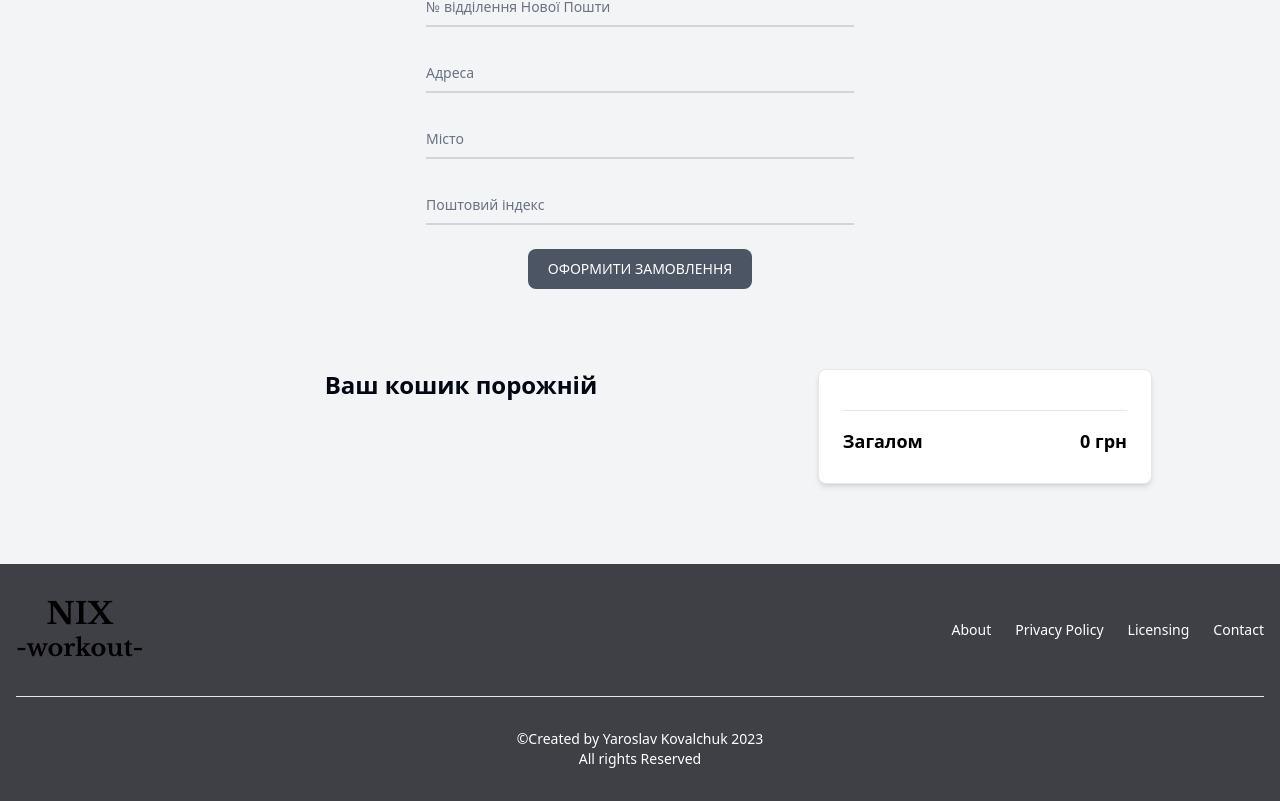
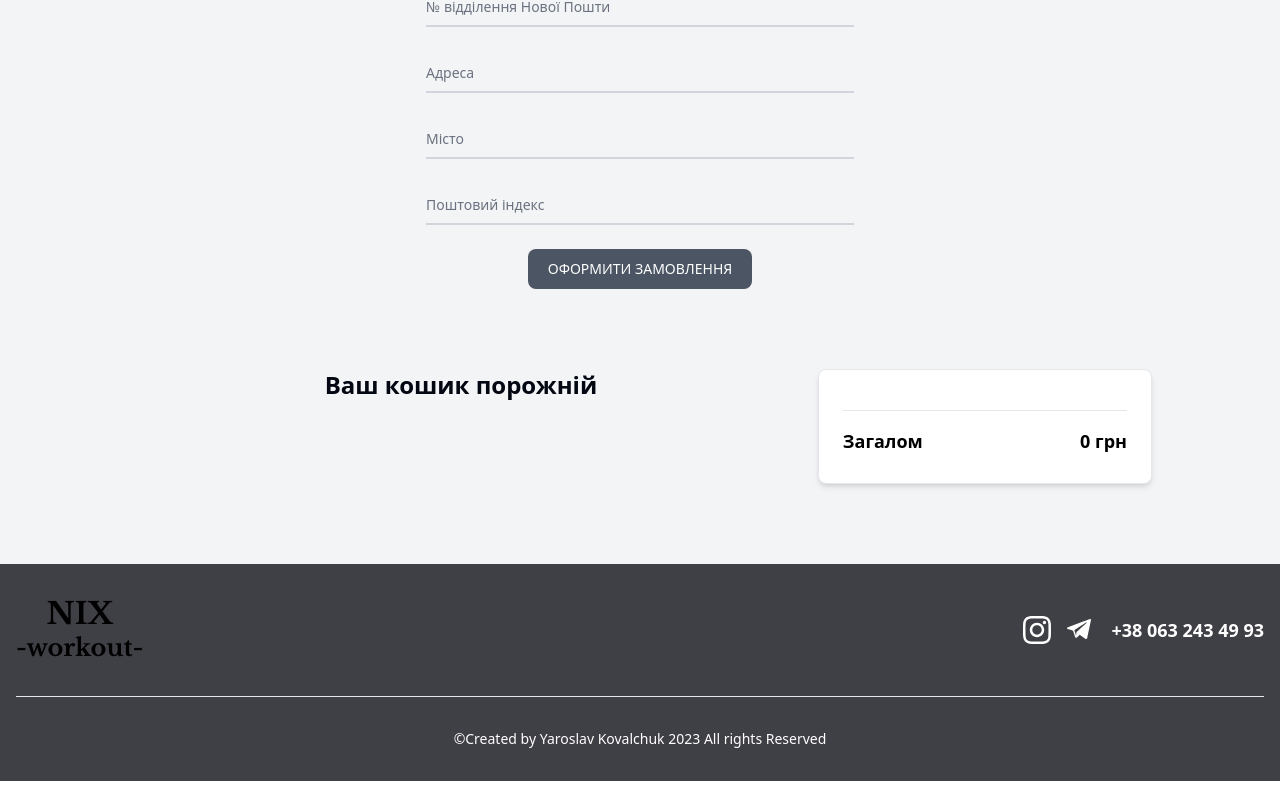
Before and after one commit to Yaroslavvvvvvvv/nix_workout, a Vue app: page /order_form in a window 1280 px wide. Shown: the part 505-1306 px from the top of the page. Built offline with nearby package versions, Linux system fonts and the light colour scheme; what tailwindcss-animated would draw is missing.

Commit message:
change footer start

```diff
--- a/src/components/MyFooter.vue
+++ b/src/components/MyFooter.vue
@@ -7,27 +7,47 @@
       <div class="w-full max-w-screen-xl mx-auto p-4 md:py-8">
         <div class="sm:flex sm:items-center sm:justify-between">
           <router-link to="/" class="-m-1.5 p-1.5 flex flex-col items-center">
-            <span class="logo text-3xl font-extrabold text-dark">NIX</span>
-            <span class="logo text-2xl font-bold text-dark">-workout-</span>
+            <span class="logo text-3xl font-extrabold text-black">NIX</span>
+            <span class="logo text-2xl font-bold text-black">-workout-</span>
           </router-link>
           <ul class="flex flex-wrap items-center mb-6 text-sm font-medium text-white sm:mb-0">
             <li>
-              <a href="#" class="mr-4 hover:underline md:mr-6 ">About</a>
+              <a href="https://www.instagram.com/nix_workout/">
+                <svg
+                    xmlns="http://www.w3.org/2000/svg"
+                    class="h-7 w-7 mr-4"
+                    fill="currentColor"
+                    style="color: #ffff"
+                    viewBox="0 0 24 24">
+                  <path
+                      d="M12 2.163c3.204 0 3.584.012 4.85.07 3.252.148 4.771 1.691 4.919 4.919.058 1.265.069 1.645.069 4.849 0 3.205-.012 3.584-.069 4.849-.149 3.225-1.664 4.771-4.919 4.919-1.266.058-1.644.07-4.85.07-3.204 0-3.584-.012-4.849-.07-3.26-.149-4.771-1.699-4.919-4.92-.058-1.265-.07-1.644-.07-4.849 0-3.204.013-3.583.07-4.849.149-3.227 1.664-4.771 4.919-4.919 1.266-.057 1.645-.069 4.849-.069zm0-2.163c-3.259 0-3.667.014-4.947.072-4.358.2-6.78 2.618-6.98 6.98-.059 1.281-.073 1.689-.073 4.948 0 3.259.014 3.668.072 4.948.2 4.358 2.618 6.78 6.98 6.98 1.281.058 1.689.072 4.948.072 3.259 0 3.668-.014 4.948-.072 4.354-.2 6.782-2.618 6.979-6.98.059-1.28.073-1.689.073-4.948 0-3.259-.014-3.667-.072-4.947-.196-4.354-2.617-6.78-6.979-6.98-1.281-.059-1.69-.073-4.949-.073zm0 5.838c-3.403 0-6.162 2.759-6.162 6.162s2.759 6.163 6.162 6.163 6.162-2.759 6.162-6.163c0-3.403-2.759-6.162-6.162-6.162zm0 10.162c-2.209 0-4-1.79-4-4 0-2.209 1.791-4 4-4s4 1.791 4 4c0 2.21-1.791 4-4 4zm6.406-11.845c-.796 0-1.441.645-1.441 1.44s.645 1.44 1.441 1.44c.795 0 1.439-.645 1.439-1.44s-.644-1.44-1.439-1.44z" />
+                </svg>
+              </a>
             </li>
             <li>
-              <a href="#" class="mr-4 hover:underline md:mr-6">Privacy Policy</a>
+              <a href="https://t.me/yaroslav_kovalchuk972">
+                <svg
+                    class="h-7 w-7 mr-4"
+                    fill="currentColor"
+                    viewbox="0 0 24 24"
+                    style="color: #ffff; fill-rule:evenodd;clip-rule:evenodd;stroke-linejoin:round;stroke-miterlimit:1.41421;"
+                    xmlns="http://www.w3.org/2000/svg"
+
+                    xml:space="preserve">
+  <path
+      id="telegram-1"
+      d="M18.384,22.779c0.322,0.228 0.737,0.285 1.107,0.145c0.37,-0.141 0.642,-0.457 0.724,-0.84c0.869,-4.084 2.977,-14.421 3.768,-18.136c0.06,-0.28 -0.04,-0.571 -0.26,-0.758c-0.22,-0.187 -0.525,-0.241 -0.797,-0.14c-4.193,1.552 -17.106,6.397 -22.384,8.35c-0.335,0.124 -0.553,0.446 -0.542,0.799c0.012,0.354 0.25,0.661 0.593,0.764c2.367,0.708 5.474,1.693 5.474,1.693c0,0 1.452,4.385 2.209,6.615c0.095,0.28 0.314,0.5 0.603,0.576c0.288,0.075 0.596,-0.004 0.811,-0.207c1.216,-1.148 3.096,-2.923 3.096,-2.923c0,0 3.572,2.619 5.598,4.062Zm-11.01,-8.677l1.679,5.538l0.373,-3.507c0,0 6.487,-5.851 10.185,-9.186c0.108,-0.098 0.123,-0.262 0.033,-0.377c-0.089,-0.115 -0.253,-0.142 -0.376,-0.064c-4.286,2.737 -11.894,7.596 -11.894,7.596Z" />
+</svg>
+              </a>
             </li>
             <li>
-              <a href="#" class="mr-4 hover:underline md:mr-6 ">Licensing</a>
-            </li>
-            <li>
-              <a href="#" class="hover:underline">Contact</a>
+              <a href="tel:+380123456789"> <span class="font-bold text-lg">+38 063 243 49 93</span></a>
             </li>
           </ul>
         </div>
         <hr class="my-6 border-gray-200 sm:mx-auto dark:border-gray-700 lg:my-8"/>
         <span class="block text-sm text-white sm:text-center dark:text-gray-400">
-          ©Created by Yaroslav Kovalchuk 2023<br>
+          ©Created by Yaroslav Kovalchuk 2023
           All rights Reserved
         </span>
       </div>
--- a/src/components/MyHeader.vue
+++ b/src/components/MyHeader.vue
@@ -63,7 +63,7 @@ const cartItemCount = computed(() => store.getters.cartItemCount);
                 {{  cartItemCount }}
               </p>
             </div>
-            <svg xmlns="http://www.w3.org/2000/svg" fill="none" viewBox="0 0 24 24" stroke-width="1.5" stroke="currentColor" class="file: mt-4 h-6 w-6">
+            <svg style="color: #ffff" xmlns="http://www.w3.org/2000/svg" fill="none" viewBox="0 0 24 24" stroke-width="1.5" stroke="currentColor" class="file: mt-4 h-6 w-6">
               <path stroke-linecap="round" stroke-linejoin="round" d="M2.25 3h1.386c.51 0 .955.343 1.087.835l.383 1.437M7.5
             14.25a3 3 0 00-3 3h15.75m-12.75-3h11.218c1.121-2.3 2.1-4.684 2.924-7.138a60.114 60.114 0 00-16.536-1.84M7.5
             14.25L5.106 5.272M6 20.25a.75.75 0 11-1.5 0 .75.75 0 011.5 0zm12.75 0a.75.75 0 11-1.5 0 .75.75 0 011.5 0z" />
--- a/src/components/OrderForm.vue
+++ b/src/components/OrderForm.vue
@@ -252,7 +252,7 @@ const schema = yup.object({
       .matches(/^\d{1,3}$/, 'Введіть коректний номер відділення Нової Пошти')
       .required('Це поле має бути заповнене'),
   floating_address: yup.string().required('Це поле має бути заповнене'),
-  floating_city: yup.string().required('Це поле має бути заповнене'),
+  floating_town: yup.string().required('Це поле має бути заповнене'),
   floating_index: yup.string()
       .matches(/^\d{1,5}$/, 'Введіть коректний Поштовий індекс')
       .required('Це поле має бути заповнене'),
```
